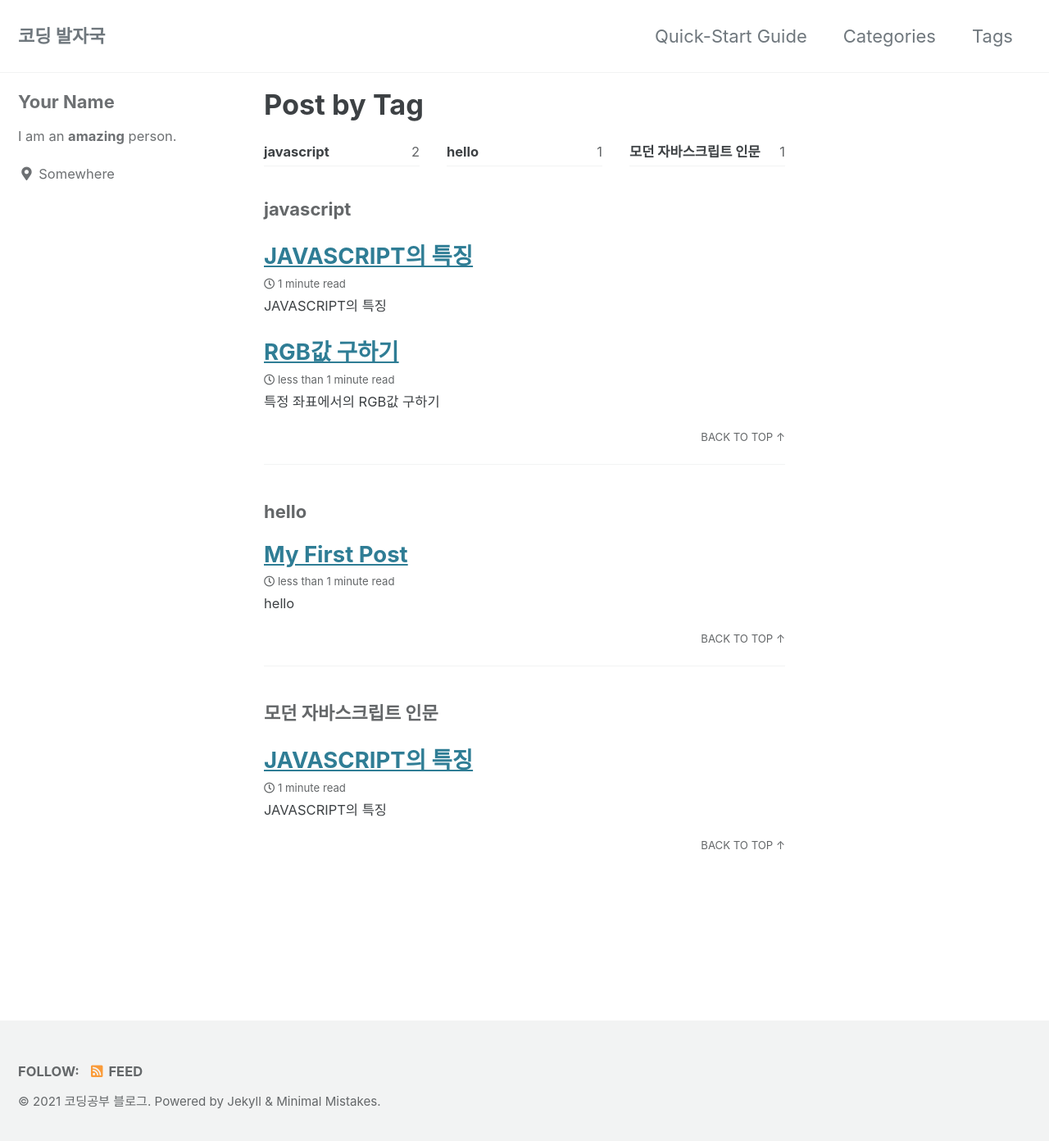
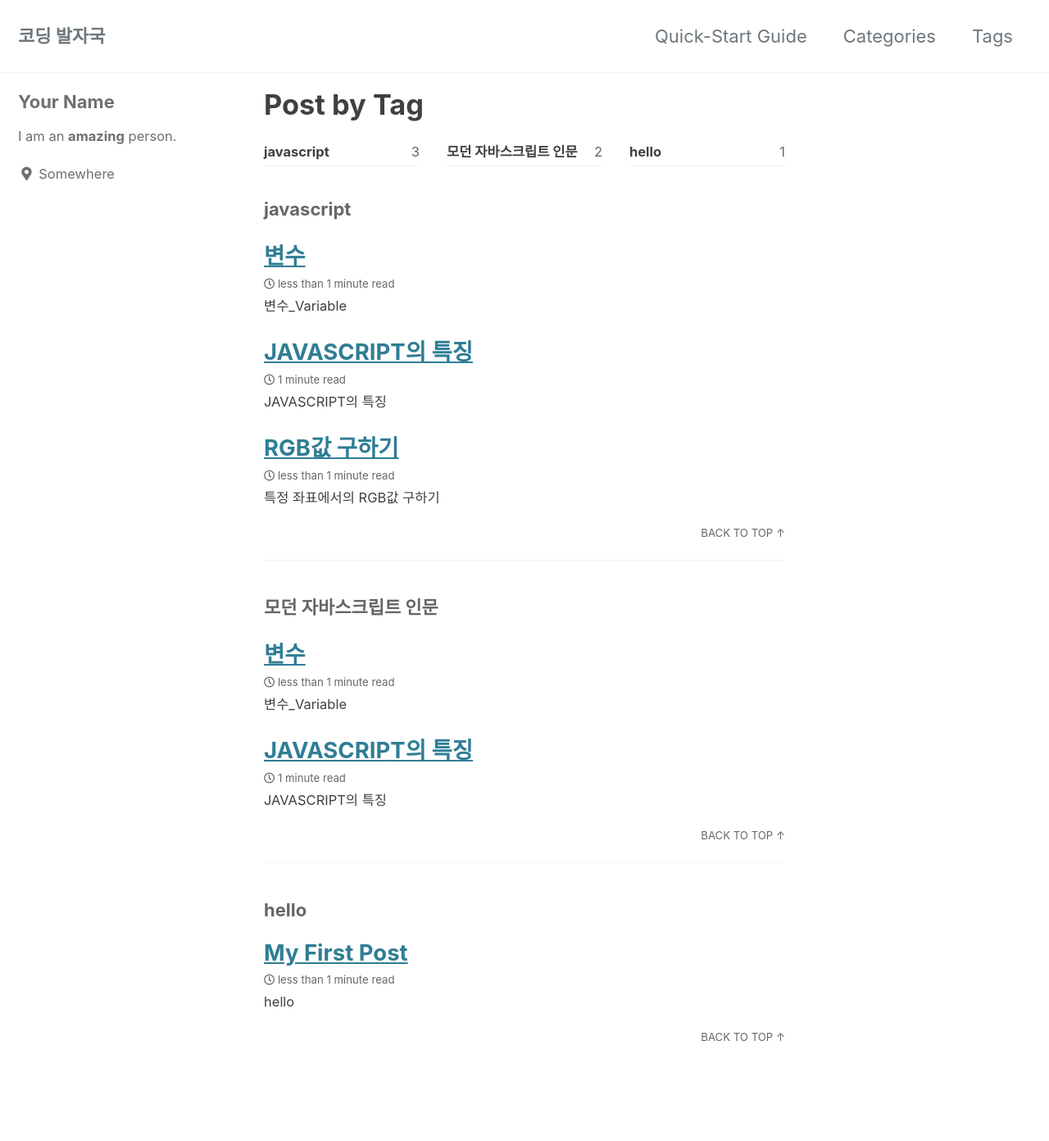
Before and after one commit to dareunk/dareunk.github.io, a Jekyll site: the page built from _pages/tag-archive.md, in a window 1280 px wide and 1400 px high. Shown: the top 1392 px of the window at 82% size. Built offline with Jekyll 4.4.1, drawn with Linux system fonts in a browser that asks for light colours; cached includes are drawn as plain includes; part of the change alters nothing that is shown.

Commit message:
write variable

```diff
--- /dev/null
+++ b/_posts/2021-07-17-variable.md
@@ -0,0 +1,87 @@
+---
+title: "변수"
+category:
+    - Javascript
+tag:
+    - javascript
+    - 모던 자바스크립트 인문
+toc: true
+---
+
+### 변수_Variable
+
+---
+
+* #### 변수정의 Variable Definition
+
+     - 값을 담기위해 붙인 이름
+
+     - 값이 담긴 메모리를 임의적으로 이름을 붙임으로써 값의 데이터를 불러올 수 있음
+
+---
+
+* #### 변수 선언 Variable Declaration
+
+
+    * var
+
+    * const
+
+    * let
+
+
+        - 쉼표(,)ㄹㄹ 사용해 변수 여러개를 한개의 문장 안에서 선언할 수 있음
+
+        - 변수의 값을 대입하지 않고 선언만 하면 undefined값이 할당됨
+
+        - 대입(=)연산자를 사용해 변수에 값을 대입함
+
+        - **Strict모드**(ECMAScript5부터 추가됨)를 사용하면 선언하지 않은 변수를 찾아낼 수 있음
+
+---
+
+* #### 변수 선언의 끌어올림 Hosting
+
+    프로그램 중간에 변수를 선언해도, 변수가 첫머리에 선언된 것처럼 생성됨
+
+    단, 선언과 대입이 동시에 일어난 변수는 hosting되지 않음
+
+---
+
+* #### 변수 명명 규칙 Variable Naming Convention
+
+    식별자: 변수, 함수 라벨 이름 등 사용자가 정의하는 이름
+
+
+    *  사용할 수 있는 문자는 알파벳, 숫자, 밑줄(_), 달러기호($)
+
+    *  첫 글자로는 숫자 사용 불가능
+
+    *  **_예약어는 식별자로 사용 불가능_**
+
+
+    1. **캐멜 표기법(로어 캐멀 표기법)**
+
+        두 번째 이후 단어의 첫 글자를 대문자로 표기
+
+        ex) newName
+
+
+    2. **파스칼 표기법(어퍼 캐멀 표기법)**
+
+        각 단어의 첫 글자를 대문자로 표기
+
+        ex)NewName
+
+
+    3. **밑줄 표기법(스네이크 표기법)**
+
+        모든 단어를 소문자로 표기하고 각 단어를 밑줄(_)로 구분
+
+        ex)new_name
+
+
+        * 상수(고정된 값)은 all 대문자로 표기 ex)NEWNAME
+        * 변수는 캐멀 표기법, 밑줄 표기법을 이용해 표기
+        * 생성자는 파스칼표기법을 이용해 표기
+        * 논리값을 표현하는 변수는 이름 앞에 is를 붙여 구분
```
Also changed, not shown: _posts/2021-07-17-js features1.md (+4 -0 lines).
